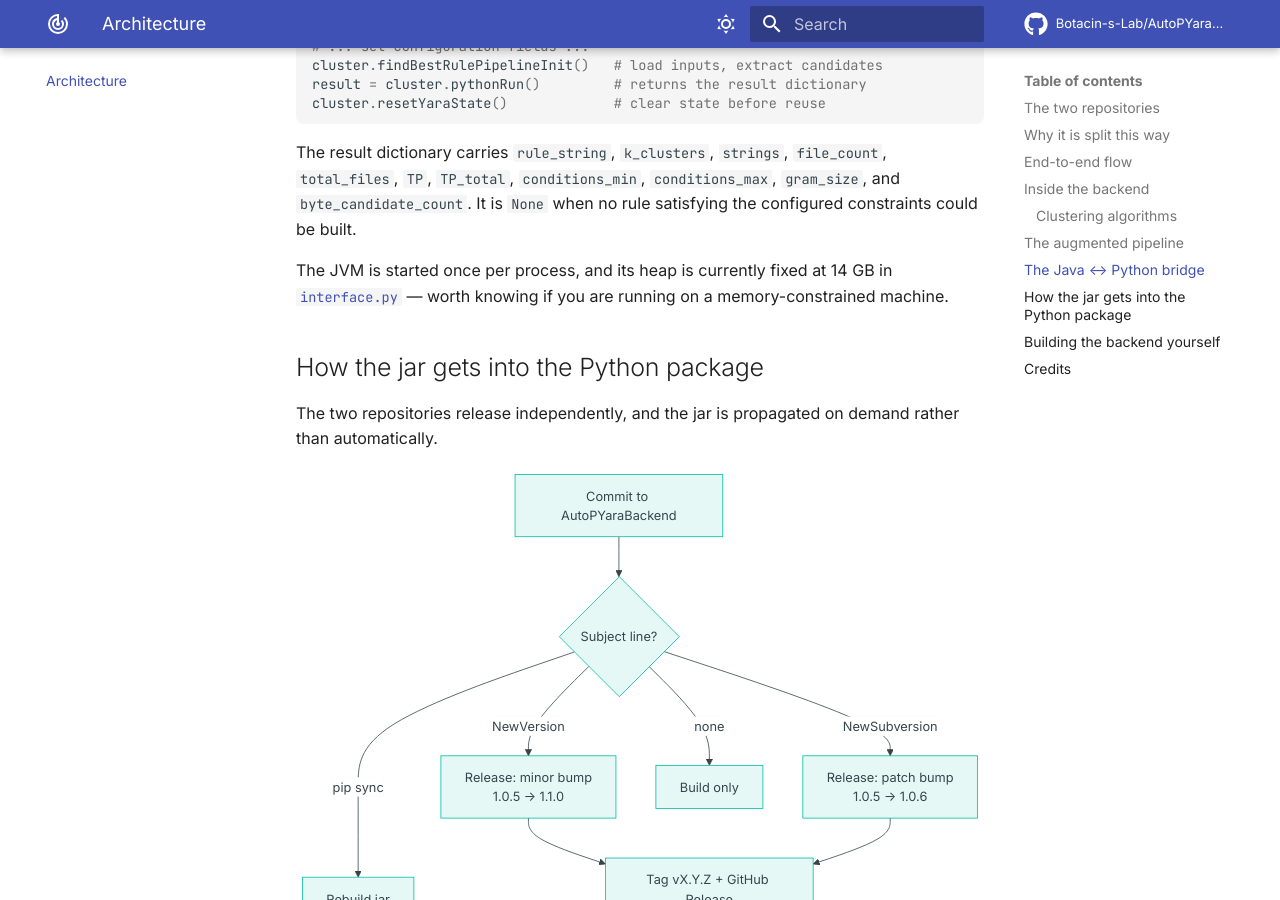
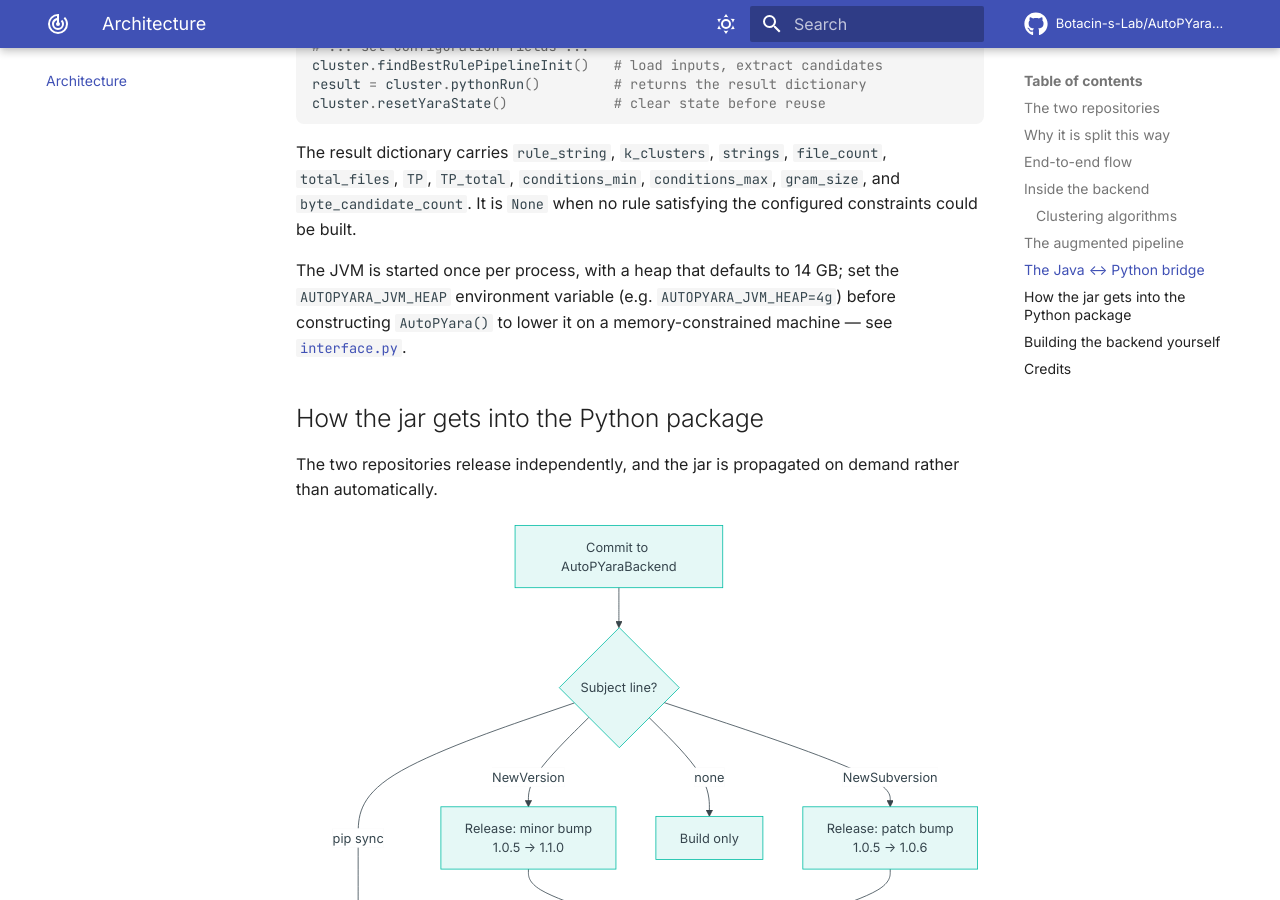
Before and after one commit to Botacin-s-Lab/AutoPYaraPyPI, an MkDocs documentation site: the page built from docs/architecture.md, in a window 1280 px wide and 900 px high, scrolled down 5102 px. Built offline with MkDocs 1.6.1 and Material for MkDocs 9.7.7, drawn with Linux system fonts in a browser that asks for light colours; comment, search, counter and statistics services are not loaded.

Commit message:
New subversion: make the JVM heap size configurable via AUTOPYARA_JVM_HEAP
The backend's heap was hard-coded to -Xmx14g, which an ACSAC artifact
evaluator flagged as preventing claims from running on smaller
machines. Default behavior is unchanged (still 14g); set
AUTOPYARA_JVM_HEAP (e.g. "4g") to lower it.

```diff
--- a/docs/architecture.md
+++ b/docs/architecture.md
@@ -143,7 +143,10 @@ cluster.resetYaraState()             # clear state before reuse
 
 The result dictionary carries `rule_string`, `k_clusters`, `strings`, `file_count`, `total_files`, `TP`, `TP_total`, `conditions_min`, `conditions_max`, `gram_size`, and `byte_candidate_count`. It is `None` when no rule satisfying the configured constraints could be built.
 
-The JVM is started once per process, and its heap is currently fixed at 14 GB in [`interface.py`](https://github.com/Botacin-s-Lab/AutoPYaraPyPI/blob/main/autopyara/interface.py) — worth knowing if you are running on a memory-constrained machine.
+The JVM is started once per process, with a heap that defaults to 14 GB; set the
+`AUTOPYARA_JVM_HEAP` environment variable (e.g. `AUTOPYARA_JVM_HEAP=4g`) before
+constructing `AutoPYara()` to lower it on a memory-constrained machine — see
+[`interface.py`](https://github.com/Botacin-s-Lab/AutoPYaraPyPI/blob/main/autopyara/interface.py).
 
 ## How the jar gets into the Python package
 
```
Also changed, not shown: CHANGELOG.md (+5 -0 lines), 1 other file.
